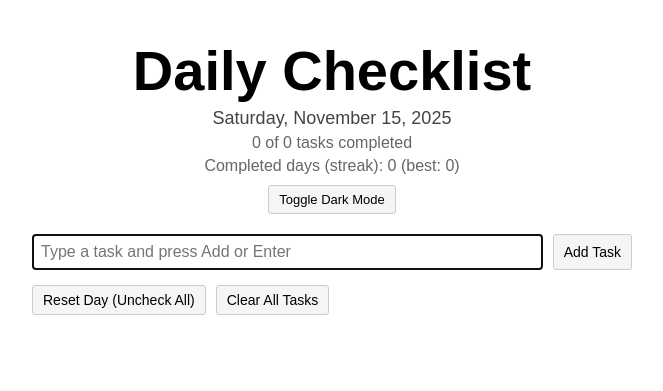
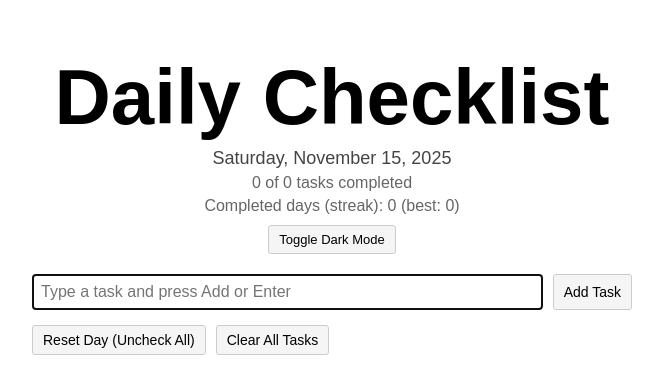
Before and after one commit to charlespflager-design/Daily_Checklist, a plain HTML site: page index.html in a window 1280 px wide. Shown: the whole page, without its empty margins (308-971 px from the left). Drawn offline with Linux system fonts and the light colour scheme.

Commit message:
Increase font size in index.html

```diff
--- a/index.html
+++ b/index.html
@@ -7,7 +7,7 @@
     body {
       font-family: Arial, sans-serif;
       max-width: 600px;
-      font-size: 28px!important;
+      font-size: 39px!important;
       margin: 30px auto;
       padding: 0 15px;
       background-color: #ffffff;
```
